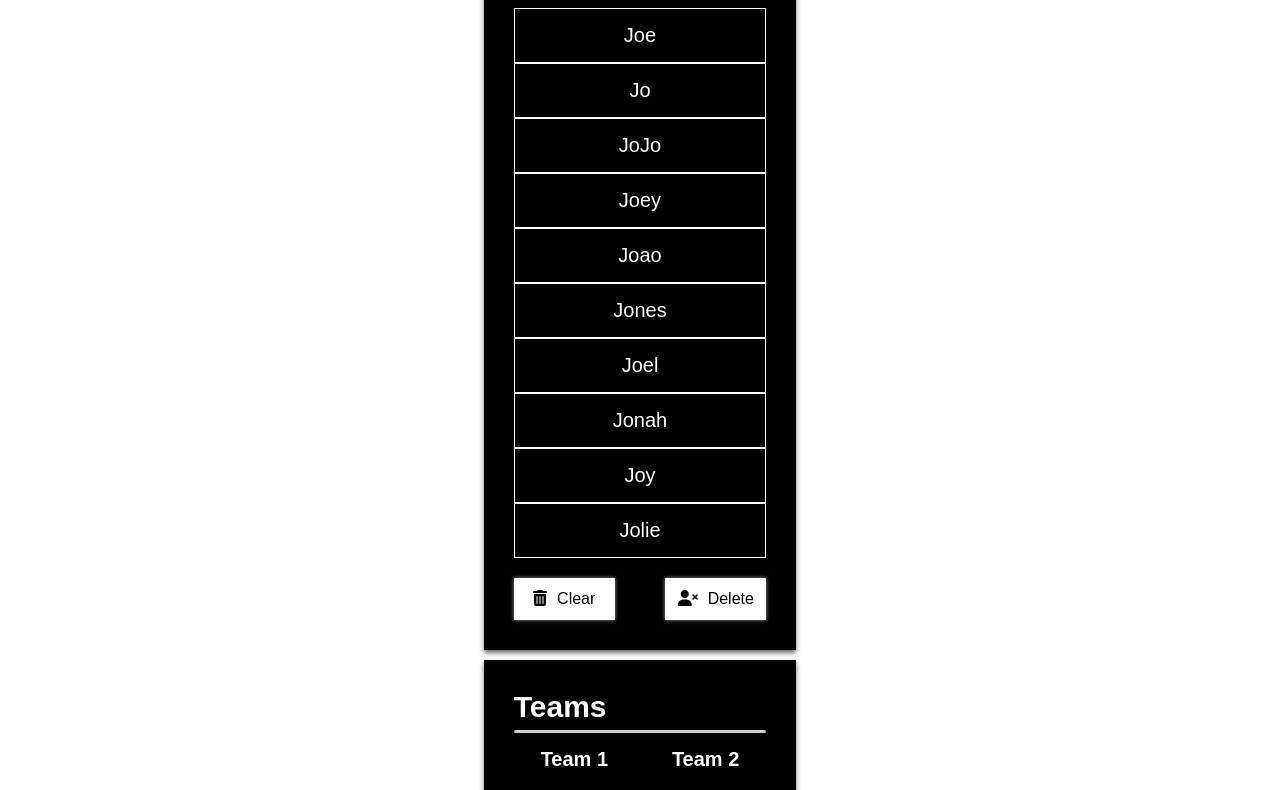
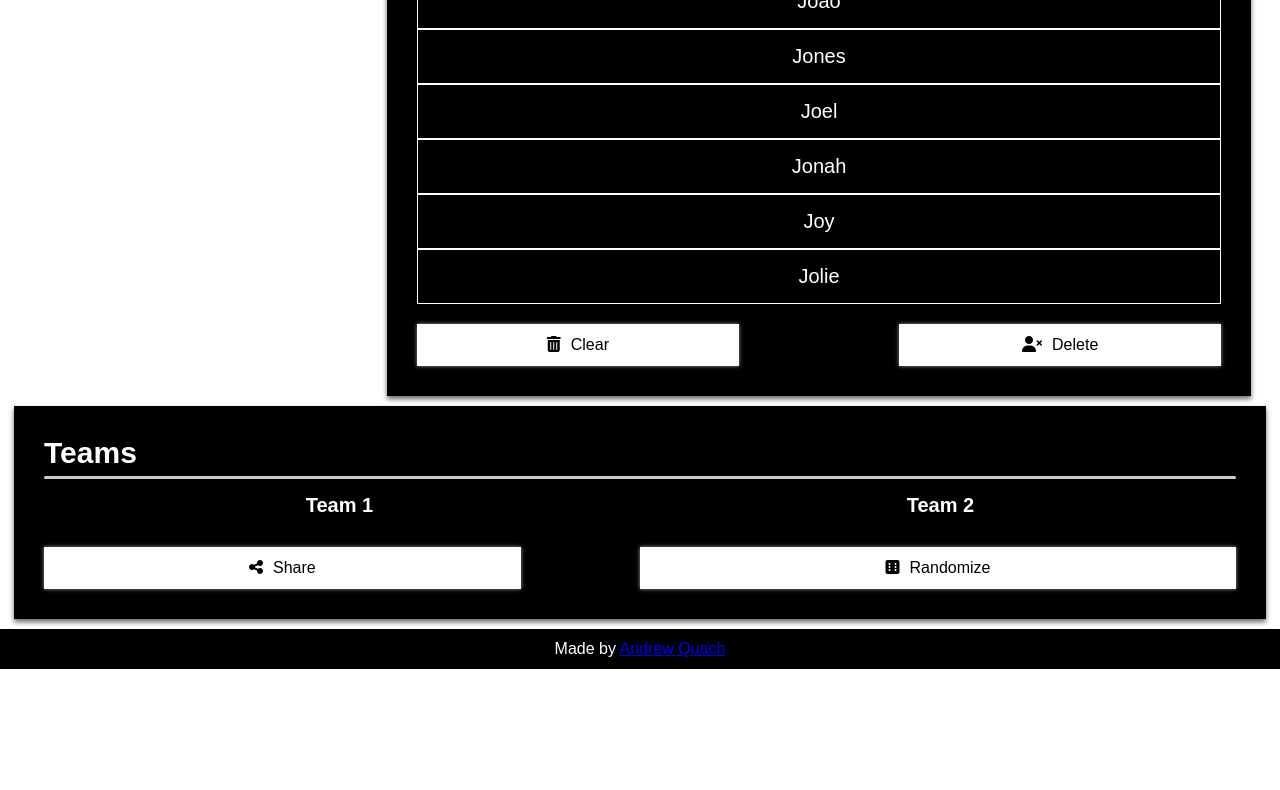
Before and after one commit to andrewquach-dev/teampick, a plain HTML site: page index.html in a window 1280 px wide. Shown: the part 393-1183 px from the top of the page. After the commit the page ends 1062 px from the top, so only its background shows below. Drawn offline with Linux system fonts and the light colour scheme.

Commit message:
🎨 Redesigned tablet media query

```diff
--- a/css/style.css
+++ b/css/style.css
@@ -73,25 +73,18 @@ body {
 }
 
 .container {
-    padding: 0 10px;
+    padding: 10px 7.6px;
     margin: auto;
     position: relative;
     width: 100%;
-    max-width: 95%;
+    max-width: 99%;
 }
 
-.main {
-    margin: 0 auto;
-}
+.main {}
 
 .main__inner {
     display: flex;
     flex-direction: column;
-    justify-content: center;
-    align-items: stretch;
-    width: 100%;
-    height: 100%;
-    padding: .5em 0;
     gap: .5em;
 }
 
@@ -100,6 +93,7 @@ body {
     flex-direction: column;
     padding: 1.5em;
     box-shadow: 0 3px 5px rgba(0, 0, 0, 0.6);
+    width: 100%;
 }
 
 .main__hr {
@@ -274,7 +268,20 @@ body {
 
 /* Tablet */
 
-@media only screen and (min-width: 48em) {}
+@media only screen and (min-width: 48em) {
+    .main__inner {
+        flex-direction: row;
+        flex-wrap: wrap;
+        align-items: flex-start;
+        align-content: flex-start;
+    }
+    #add-section {
+        width: 29%;
+    }
+    #players-section {
+        width: 69%;
+    }
+}
 
 
 /* Small Desktop */
--- a/index.html
+++ b/index.html
@@ -24,7 +24,7 @@
 
         <main class="main">
             <div class="main__inner container">
-                <div class="main__step --dark">
+                <section id="add-section" class="main__step --dark">
                     <h2 class="main__h2">Add</h2>
                     <hr class="main__hr">
                     <form action="" class="main__form">
@@ -34,9 +34,9 @@
                                 class="main__i fa-solid fa-user-plus"></i>Add</button>
                         <span class="error-msg">asdas</span>
                     </form>
-                </div>
+                </section>
 
-                <div class="main__step --dark">
+                <section id="players-section" class="main__step --dark">
                     <h2 class="main__h2">Players</h2>
                     <hr class="main__hr">
                     <ul class="main__players-list" id="players-list">
@@ -59,9 +59,9 @@
 
                     </div>
 
-                </div>
+                </section>
 
-                <div class="main__step --dark">
+                <section id="teams-section" class="main__step --dark">
                     <h2 class="main__h2">Teams</h2>
                     <hr class="main__hr">
                     <div class="main__teams">
@@ -86,7 +86,7 @@
 
                         <span class="error-msg">asdas</span>
                     </div>
-                </div>
+                </section>
         </main>
 
         <footer class="footer --dark">
```
